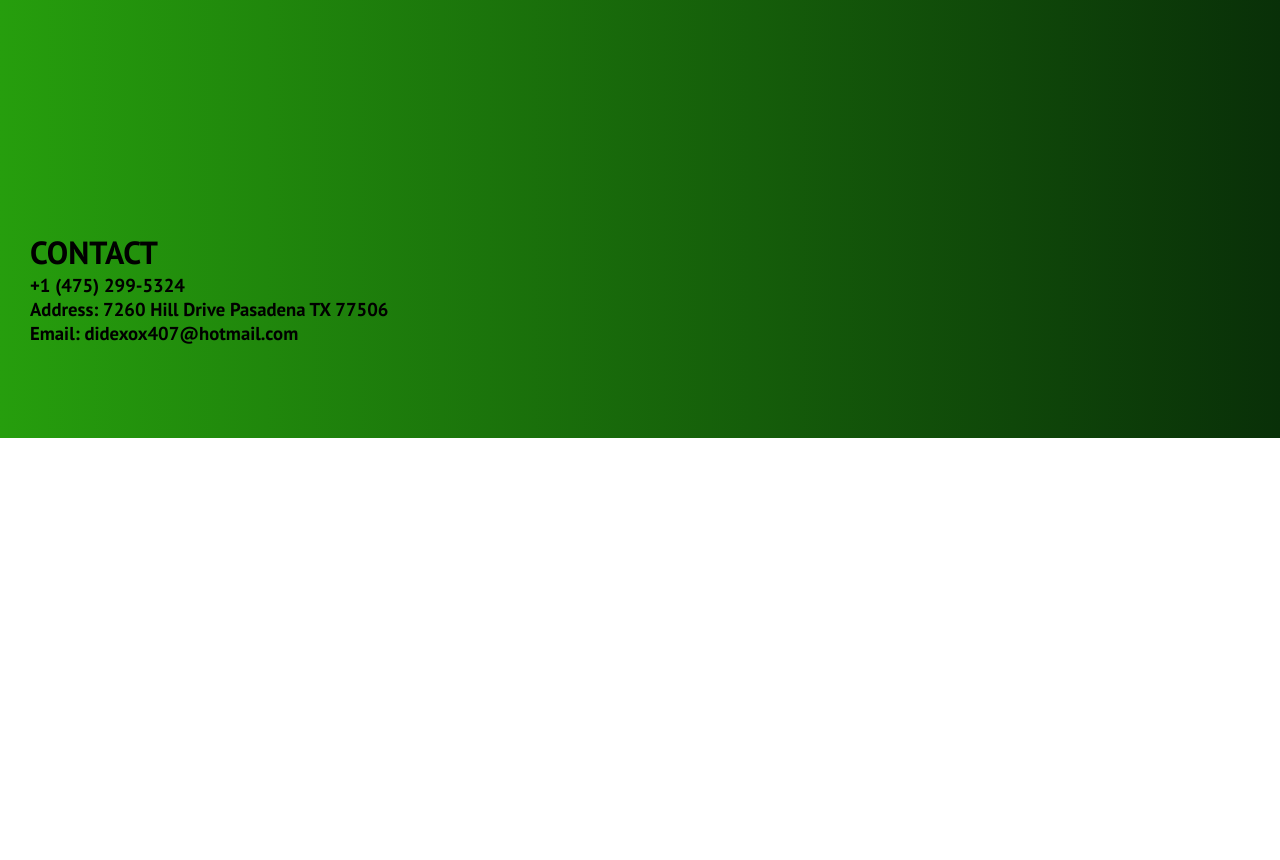
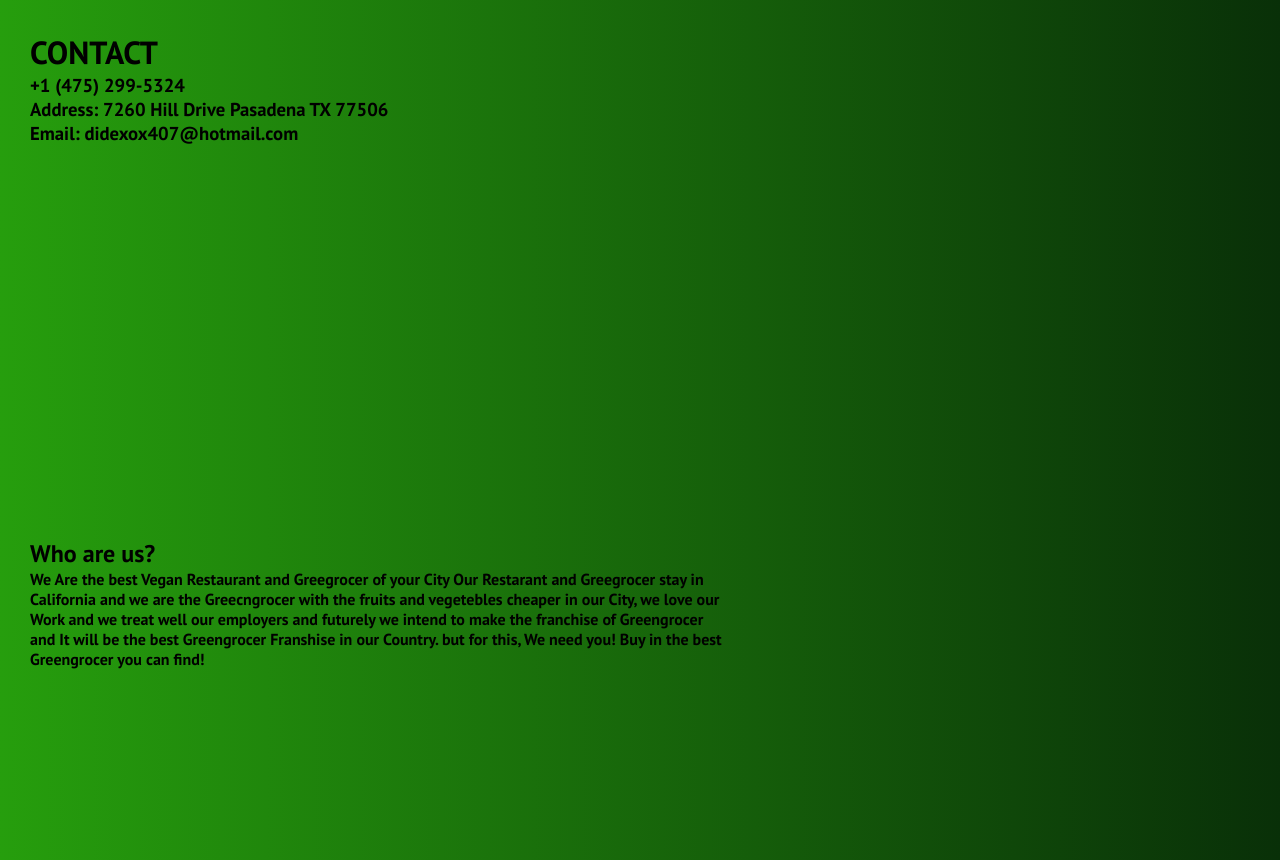
Before and after one commit to TuttaDaWeb/Projeto-Landing-Page-Healthy-Food, a plain HTML site: page index.html in a window 1280 px wide. Shown: the part 1780-2640 px from the top of the page. Before the commit the page ends 2218 px from the top, so only its background shows below. Drawn offline with Linux system fonts and the light colour scheme.

Commit message:
Landing Page Finalizada

```diff
--- a/index.html
+++ b/index.html
@@ -91,6 +91,16 @@
             </div>
         </div>
     </div>
+    <div class="about">
+        <h2>Who are us?</h2>
+        <div class="about-description">
+            <h4>We Are the best Vegan Restaurant and Greegrocer of your City
+                Our Restarant and Greegrocer stay in California and we are the Greecngrocer with the fruits and vegetebles cheaper in our City,
+                we love our Work and we treat well our employers and futurely we intend to make the franchise of Greengrocer and It will be the best Greengrocer Franshise in our Country.
+                but for this, We need you! Buy in the best Greengrocer you can find!
+            </h4>
+        </div>
+    </div>
     <script src="src/index.js"></script>
 </body>
 </html>
--- a/style.css
+++ b/style.css
@@ -143,7 +143,7 @@ body{
 }
 .contact{
     position: relative;
-    top: 580px;
+    top: 380px;
     width: 749;
     height: 300px;
     display: flex;
@@ -167,3 +167,25 @@ body{
 .contact-info h3:hover{
     color: yellow;
 }
+.about{
+    position: relative;
+    top: 680px;
+    left: 30px;
+    font-family: "PT Sans", sans-serif;
+}
+.about h2{
+    transition: linear 0.85s 0.001s;
+}
+.about h2:hover{
+    color: #00ff00;
+}
+.about-description{
+    width: 700px;
+    height: 291px;
+}
+.about-description h4{
+    transition: linear 0.85s 0.001s;
+}
+.about-description h4:hover{
+    color: yellow;
+}
```
